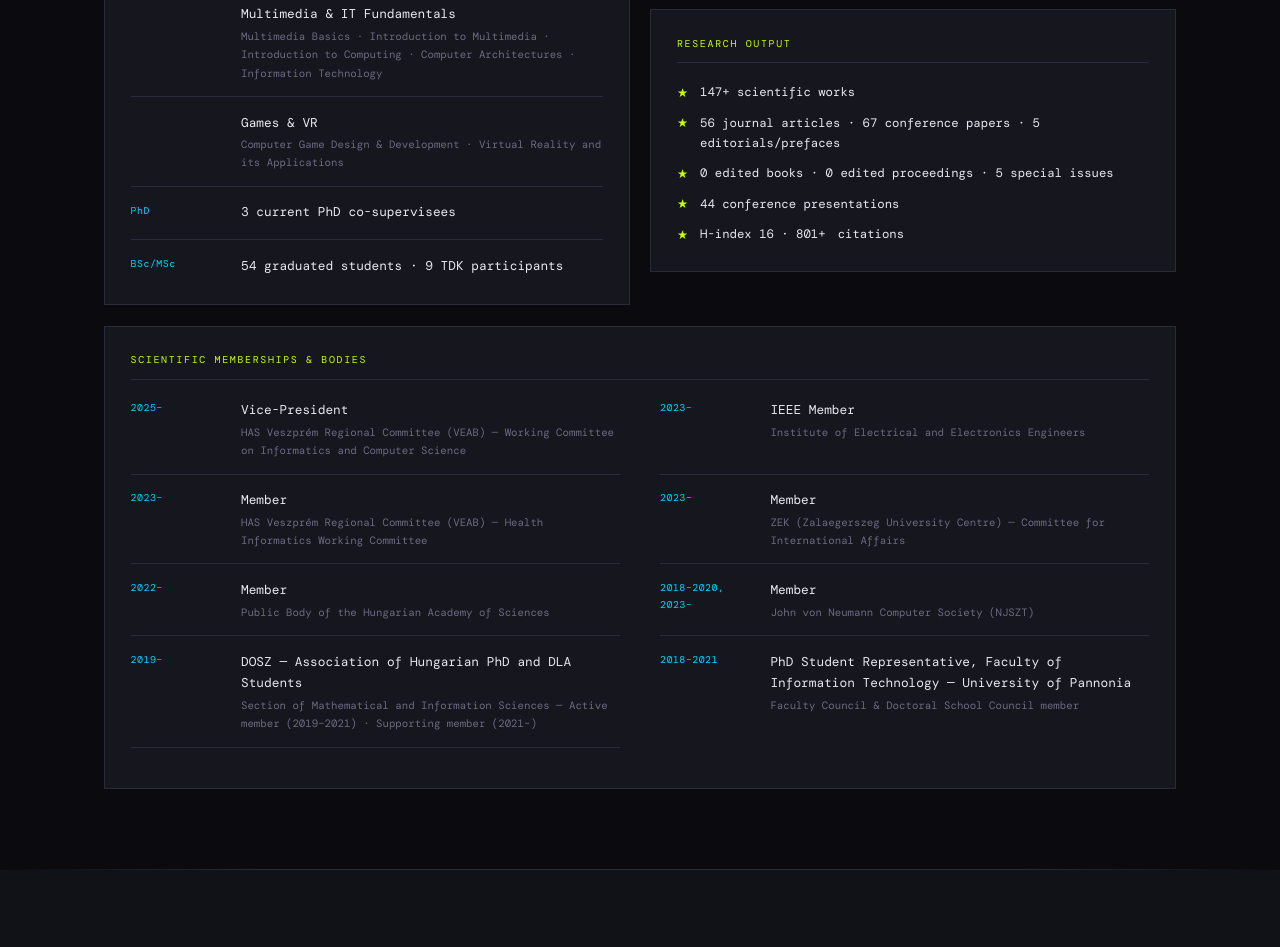
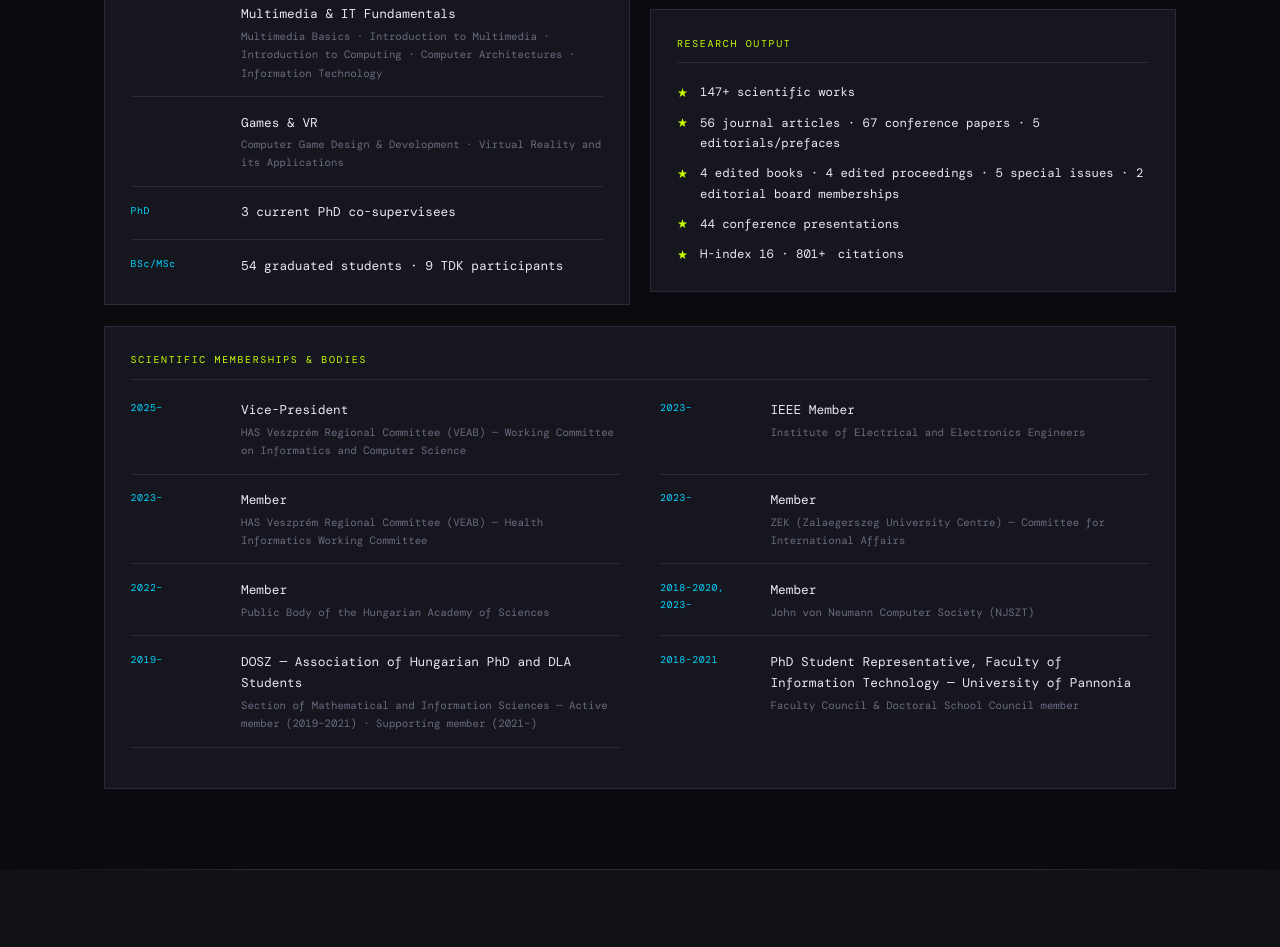
Before and after one commit to zyzyx02/guzsvinecz, a plain HTML site: page index.html in a window 1280 px wide. Shown: the part 4627-5574 px from the top of the page. Drawn offline with nearby package versions, Linux system fonts and the light colour scheme; a web font is replaced by a local one.

Commit message:
Add files via upload

```diff
--- a/index.html
+++ b/index.html
@@ -744,17 +744,14 @@ function updateCVStats(){
   const nProceedings = allPubs.filter(p=>p.type==='inproceedings').length;
   const nEditorial   = allPubs.filter(p=>(p.tags||[]).includes('editorial')).length;
 
-  // Count from editorship DOM
-  let nBooks=0, nEProcs=0, nSpecialIssues=0;
-  const editGrids = document.querySelectorAll('.edit-grid');
-  if(editGrids[0]) editGrids[0].querySelectorAll('.ec').forEach(ec=>{
+  // Count from editorship DOM (pattern-based, order-independent)
+  let nBooks=0, nEProcs=0, nSpecialIssues=0, nEditorialBoards=0;
+  document.querySelectorAll('.edit-grid .ec').forEach(ec=>{
     const t = ec.querySelector('.etype')?.textContent||'';
-    if(/Book/i.test(t)) nBooks++;
+    if(/Editorial Board/i.test(t)) nEditorialBoards++;
+    else if(/Special Issue/i.test(t)) nSpecialIssues++;
+    else if(/Book/i.test(t)) nBooks++;
     else if(/Proceedings|Konferenciakötet/i.test(t)) nEProcs++;
-  });
-  if(editGrids[1]) editGrids[1].querySelectorAll('.ec').forEach(ec=>{
-    const t = ec.querySelector('.etype')?.textContent||'';
-    if(/Special Issue/i.test(t)) nSpecialIssues++;
   });
 
   // Count talks
@@ -773,8 +770,8 @@ function updateCVStats(){
     `${nArticles} journal articles · ${nProceedings} conference papers · ${nEditorial} editorials/prefaces`,
     `${nArticles} folyóiratcikk · ${nProceedings} konferenciacikk · ${nEditorial} szerkesztői/előszó`);
   set('cv-edited-works',
-    `${nBooks} edited books · ${nEProcs} edited proceedings · ${nSpecialIssues} special issues`,
-    `${nBooks} szerk. könyv · ${nEProcs} konferenciakötet · ${nSpecialIssues} különszám`);
+    `${nBooks} edited books · ${nEProcs} edited proceedings · ${nSpecialIssues} special issues · ${nEditorialBoards} editorial board memberships`,
+    `${nBooks} szerk. könyv · ${nEProcs} konferenciakötet · ${nSpecialIssues} különszám · ${nEditorialBoards} szerkesztőbizottsági tagság`);
   set('cv-talks-count',
     `${nTalks} conference presentations`,
     `${nTalks} konferencia-előadás`);
```
